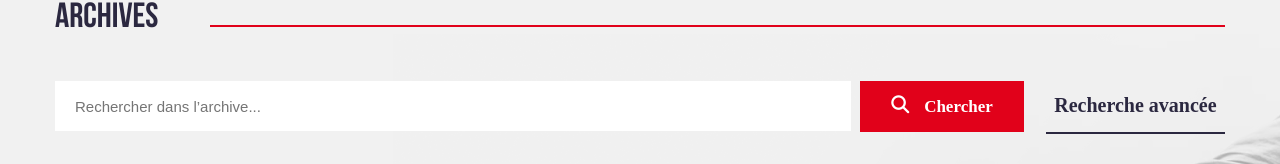
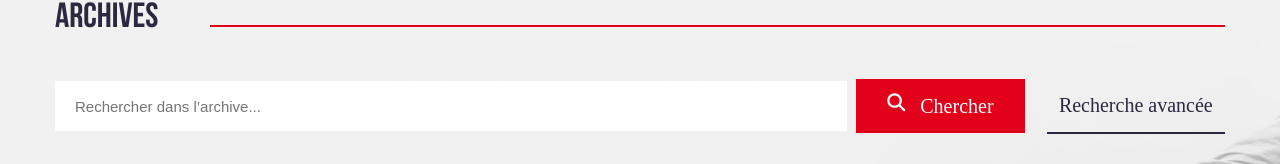
Before and after one commit to tarekguermazi/buildfront0602, a React (Create React App) app: page / in a window 1280 px wide. Shown: the part 1905-2069 px from the top of the page. Built offline with nearby package versions, Linux system fonts and the light colour scheme.

Commit message:
add styling for the search button

```diff
--- a/src/App.css
+++ b/src/App.css
@@ -712,35 +712,35 @@
   font-size: 15px;
   line-height: 39px;
 }
-
+.button__search,
+.search__advanced {
+  font-family: "Bebas Neue";
+  color: var(--white);
+  font-weight: 400;
+  font-size: 20px;
+  line-height: 24px;
+  font-style: normal;
+}
 .button__search {
   cursor: pointer;
   padding: 0.9375rem 1.9375rem;
   background-color: var(--red);
-  color: var(--white);
-  font-weight: 700;
-  font-size: 17px;
-  line-height: 21px;
+
   margin-right: 22px;
   margin-left: 9px;
   display: flex;
 }
-
-.fa-magnifying-glass {
-  color: var(--white);
-  padding-right: 0.936875rem;
-}
-
 .search__advanced {
   cursor: pointer;
   color: var(--violet);
-  font-size: 20px;
-  line-height: 24px;
-  font-weight: 700;
   width: 260px;
   text-align: center;
   padding: 0.9375rem 0.5rem;
   border-bottom: 2px solid var(--violet);
+}
+.fa-magnifying-glass {
+  color: var(--white);
+  padding-right: 0.936875rem;
 }
 
 .left__content {
@@ -3460,6 +3460,7 @@ button.splide__arrow--prev {
   background-position: right bottom;
   background-color: var(--background);
   padding-top: 0;
+  min-height: 100vh;
 }
 
 .app__archieve__page .archeive {
--- a/src/index.css
+++ b/src/index.css
@@ -112,6 +112,6 @@ html,
 body {
   font-family: "Proxima Nova Pro";
   font-weight: 400;
-  display: grid;
-  grid-template-rows: 1fr auto;
+
+  height: 100vh;
 }
```
